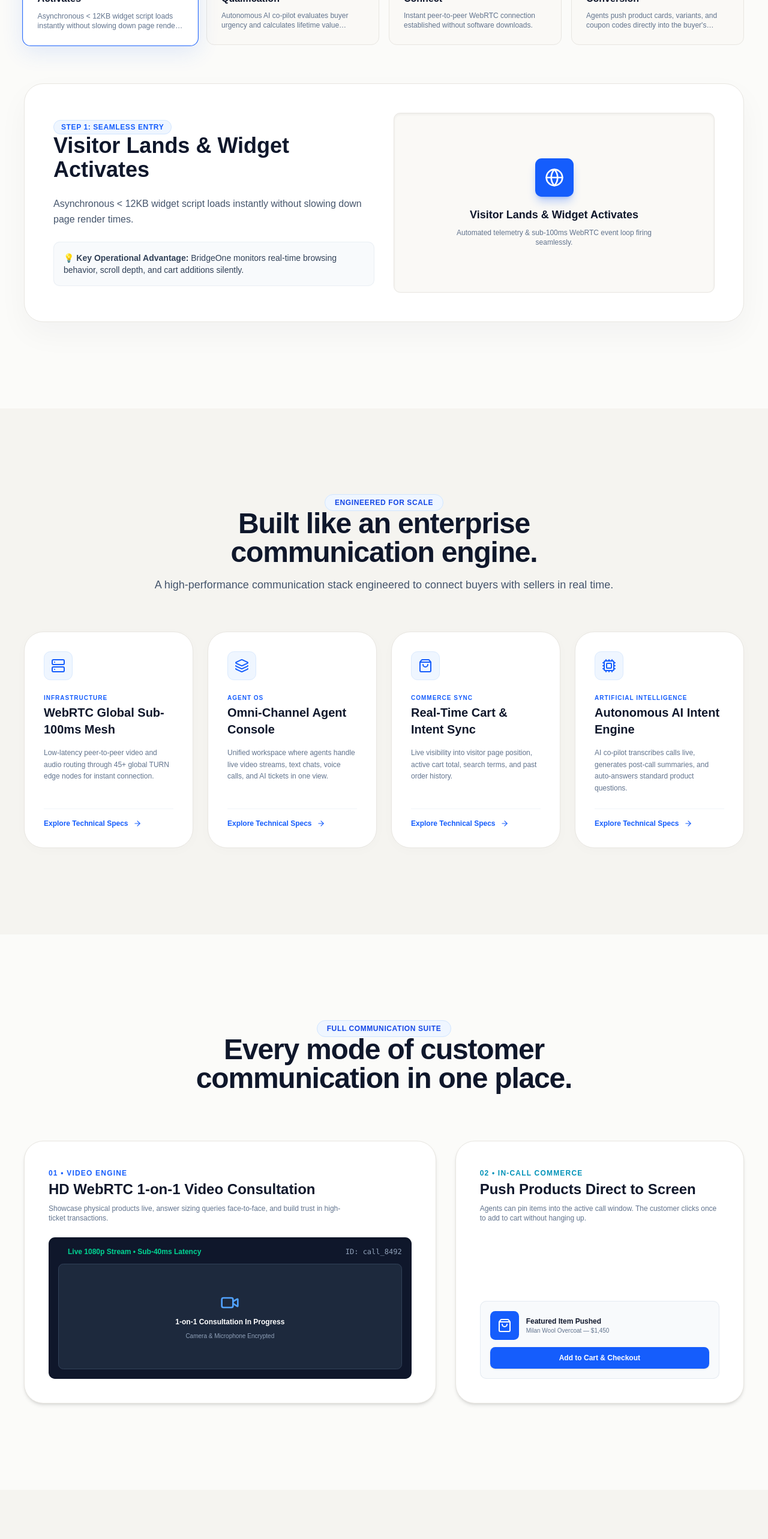
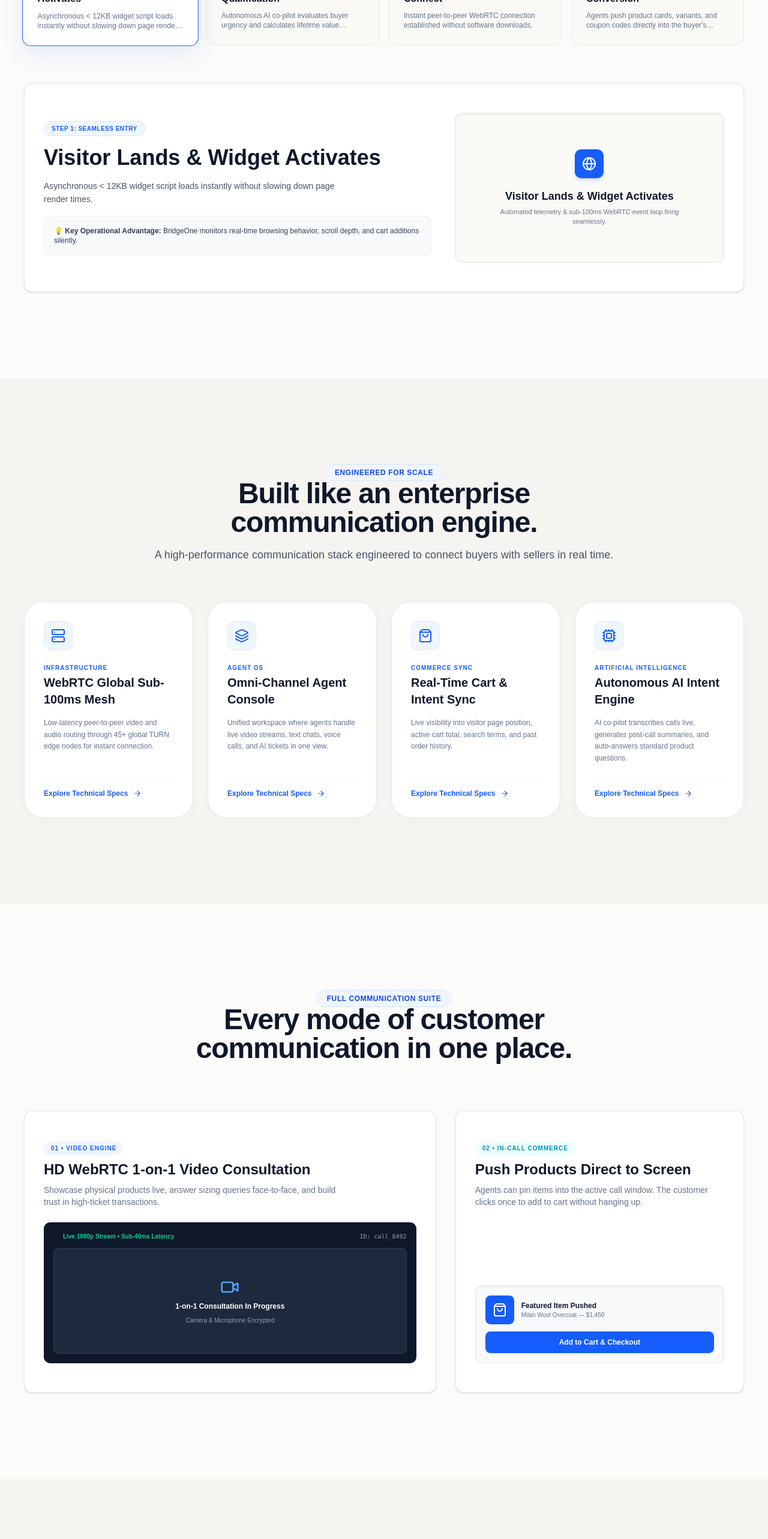
Before and after one commit to methenova/Bridgeone, a React (Vite) app: page / in a window 1280 px wide. Shown: the part 2180-4746 px from the top of the page at 60% size. Built offline with nearby package versions, Linux system fonts and the light colour scheme.

Commit message:
style: apply compact Shopify layout to other major cards (AI Assistant, Visitor Journey, Features)

```diff
--- a/src/features/landing/LandingPage.jsx
+++ b/src/features/landing/LandingPage.jsx
@@ -545,33 +545,35 @@ function VisitorJourney() {
         </div>
 
         {/* Active Stage Deep Dive Frame */}
-        <div className="p-8 md:p-12 rounded-[32px] bg-white border border-[#E8E6E1] shadow-[0_20px_50px_rgba(15,23,42,0.04)] grid grid-cols-1 lg:grid-cols-12 gap-8 items-center">
-          <div className="lg:col-span-6 space-y-6">
-            <span className="text-xs font-bold text-blue-600 bg-blue-50 px-3 py-1 rounded-full uppercase tracking-wider border border-blue-200/60">
+        <div className="py-8 px-4 md:py-12 md:px-8 rounded-3xl bg-white border border-[#E8E6E1] shadow-sm grid grid-cols-1 lg:grid-cols-12 gap-10 items-center">
+          <div className="lg:col-span-7 space-y-4">
+            <span className="text-[10px] font-bold text-blue-600 bg-blue-50 px-3 py-1 rounded-full uppercase tracking-wider border border-blue-200/60 inline-block">
               {steps[activeStep].badge}
             </span>
-            <h3 className="text-2xl md:text-4xl font-extrabold text-slate-900">
+            <h3 className="text-3xl md:text-4xl font-extrabold text-slate-900">
               {steps[activeStep].title}
             </h3>
-            <p className="text-base text-slate-600 leading-relaxed">
+            <p className="text-sm text-slate-600 leading-relaxed max-w-lg">
               {steps[activeStep].subtitle}
             </p>
-            <p className="text-sm font-medium text-slate-700 bg-slate-50 p-4 rounded-2xl border border-slate-200/60">
+            <p className="text-xs font-medium text-slate-700 bg-slate-50 p-4 rounded-2xl border border-slate-200/60">
               💡 <span className="font-bold">Key Operational Advantage:</span> {steps[activeStep].details}
             </p>
           </div>
 
-          <div className="lg:col-span-6 rounded-2xl bg-[#FAF9F6] border border-[#E8E6E1] p-6 shadow-inner flex flex-col justify-center items-center text-center min-h-[300px]">
-            <div className="h-16 w-16 rounded-2xl bg-blue-600 text-white flex items-center justify-center mb-4 shadow-lg shadow-blue-600/30">
+          <div className="lg:col-span-5 rounded-2xl bg-[#FAF9F6] border border-[#E8E6E1] p-8 shadow-inner flex flex-col justify-center items-center text-center min-h-[250px] space-y-4">
+            <div className="h-12 w-12 rounded-2xl bg-blue-600 text-white flex items-center justify-center shadow-md shadow-blue-600/20">
               {(() => {
                 const ActiveIcon = steps[activeStep].icon;
-                return <ActiveIcon className="w-8 h-8" />;
+                return <ActiveIcon className="w-6 h-6" />;
               })()}
             </div>
-            <h4 className="font-bold text-lg text-slate-900">{steps[activeStep].title}</h4>
-            <p className="text-xs text-slate-500 max-w-sm mt-2">
-              Automated telemetry & sub-100ms WebRTC event loop firing seamlessly.
-            </p>
+            <div>
+              <h4 className="font-bold text-lg text-slate-900">{steps[activeStep].title}</h4>
+              <p className="text-[11px] text-slate-500 max-w-xs mt-1">
+                Automated telemetry & sub-100ms WebRTC event loop firing seamlessly.
+              </p>
+            </div>
           </div>
         </div>
       </div>
@@ -673,17 +675,17 @@ function Features() {
         {/* Feature Grid with Real Software UI Representation */}
         <div className="grid grid-cols-1 lg:grid-cols-12 gap-8">
           {/* Feature 1: Live Video Engine */}
-          <div className="lg:col-span-7 p-8 md:p-10 rounded-[32px] bg-white border border-[#E8E6E1] shadow-md space-y-6">
+          <div className="lg:col-span-7 py-8 px-4 md:py-12 md:px-8 rounded-3xl bg-white border border-[#E8E6E1] shadow-sm space-y-6">
             <div className="space-y-2">
-              <span className="text-xs font-bold text-blue-600 uppercase tracking-widest">01 • Video Engine</span>
+              <span className="text-[10px] font-bold text-blue-600 uppercase tracking-widest bg-blue-50 px-3 py-1 rounded-full inline-block">01 • Video Engine</span>
               <h3 className="text-2xl font-extrabold text-slate-900">HD WebRTC 1-on-1 Video Consultation</h3>
-              <p className="text-xs text-slate-500 max-w-lg">
+              <p className="text-sm text-slate-500 max-w-lg">
                 Showcase physical products live, answer sizing queries face-to-face, and build trust in high-ticket transactions.
               </p>
             </div>
             {/* Real UI Mockup */}
             <div className="rounded-2xl bg-slate-900 p-4 text-white space-y-3 shadow-inner">
-              <div className="flex justify-between items-center text-xs">
+              <div className="flex justify-between items-center text-[10px]">
                 <span className="flex items-center gap-2 font-bold text-emerald-400">
                   <span className="h-2 w-2 rounded-full bg-emerald-400 animate-ping" />
                   Live 1080p Stream • Sub-40ms Latency
@@ -701,15 +703,15 @@ function Features() {
           </div>
 
           {/* Feature 2: In-Call Product Push */}
-          <div className="lg:col-span-5 p-8 md:p-10 rounded-[32px] bg-white border border-[#E8E6E1] shadow-md space-y-6 flex flex-col justify-between">
+          <div className="lg:col-span-5 py-8 px-4 md:py-12 md:px-8 rounded-3xl bg-white border border-[#E8E6E1] shadow-sm space-y-6 flex flex-col justify-between">
             <div className="space-y-2">
-              <span className="text-xs font-bold text-cyan-600 uppercase tracking-widest">02 • In-Call Commerce</span>
+              <span className="text-[10px] font-bold text-cyan-600 uppercase tracking-widest bg-cyan-50 px-3 py-1 rounded-full inline-block">02 • In-Call Commerce</span>
               <h3 className="text-2xl font-extrabold text-slate-900">Push Products Direct to Screen</h3>
-              <p className="text-xs text-slate-500">
+              <p className="text-sm text-slate-500">
                 Agents can pin items into the active call window. The customer clicks once to add to cart without hanging up.
               </p>
             </div>
-            <div className="p-4 rounded-2xl bg-slate-50 border border-slate-200/80 space-y-3">
+            <div className="p-4 rounded-2xl bg-slate-50 border border-slate-200/80 space-y-3 shadow-inner">
               <div className="flex items-center gap-3">
                 <div className="w-12 h-12 rounded-xl bg-blue-600 text-white flex items-center justify-center font-bold">
                   <ShoppingBag className="w-6 h-6" />
@@ -992,13 +994,13 @@ function DashboardShowcase() {
 function ShopifyIntegration() {
   return (
     <section id="shopify" className="py-16 md:py-20 bg-[#F5F4F0]">
-      <div className="max-w-[1200px] mx-auto px-6 sm:px-10">
-        <div className="p-6 md:p-10 rounded-3xl bg-white border border-[#E8E6E1] shadow-sm grid grid-cols-1 lg:grid-cols-12 gap-8 items-center">
+      <div className="max-w-[1400px] mx-auto px-4 sm:px-6 md:px-10">
+        <div className="py-8 px-4 md:py-12 md:px-8 rounded-3xl bg-white border border-[#E8E6E1] shadow-sm grid grid-cols-1 lg:grid-cols-12 gap-10 items-center">
           <div className="lg:col-span-7 space-y-4">
             <span className="text-[10px] font-bold text-emerald-700 bg-emerald-50 border border-emerald-200/60 px-3 py-1 rounded-full uppercase tracking-wider inline-block">
               1-Click Shopify Integration
             </span>
-            <h2 className="text-2xl md:text-3xl font-extrabold text-slate-900 tracking-tight">
+            <h2 className="text-3xl md:text-4xl font-extrabold text-slate-900 tracking-tight">
               Installs on Shopify in 60 seconds. <br className="hidden md:block"/>Zero coding required.
             </h2>
             <p className="text-sm text-slate-600 leading-relaxed max-w-lg">
@@ -1019,7 +1021,7 @@ function ShopifyIntegration() {
             </div>
           </div>
 
-          <div className="lg:col-span-5 rounded-2xl bg-[#FAF9F6] border border-[#E8E6E1] p-6 text-center space-y-4 shadow-inner">
+          <div className="lg:col-span-5 rounded-2xl bg-[#FAF9F6] border border-[#E8E6E1] p-8 text-center space-y-5 shadow-inner">
             <div className="h-12 w-12 rounded-2xl bg-emerald-600 text-white font-extrabold flex items-center justify-center text-xl mx-auto shadow-md shadow-emerald-600/20">
               S
             </div>
@@ -1127,27 +1129,29 @@ function Security() {
    ═══════════════════════════════════════════════════════════════════════════ */
 function AIAssistant() {
   return (
-    <section className="py-28 md:py-36 bg-[#FBFBF9]">
-      <div className="max-w-[1400px] mx-auto px-6 sm:px-10 space-y-16">
-        <div className="p-10 md:p-16 rounded-[32px] bg-white border border-[#E8E6E1] shadow-lg grid grid-cols-1 lg:grid-cols-12 gap-12 items-center">
-          <div className="lg:col-span-6 space-y-6">
-            <span className="text-xs font-bold text-blue-700 bg-blue-50 border border-blue-200/60 px-4 py-1.5 rounded-full uppercase tracking-wider">
+    <section className="py-16 md:py-20 bg-[#FBFBF9]">
+      <div className="max-w-[1400px] mx-auto px-4 sm:px-6 md:px-10">
+        <div className="py-8 px-4 md:py-12 md:px-8 rounded-3xl bg-white border border-[#E8E6E1] shadow-sm grid grid-cols-1 lg:grid-cols-12 gap-10 items-center">
+          <div className="lg:col-span-7 space-y-4">
+            <span className="text-[10px] font-bold text-blue-700 bg-blue-50 border border-blue-200/60 px-3 py-1 rounded-full uppercase tracking-wider inline-block">
               Autonomous AI Co-Pilot
             </span>
-            <h2 className="text-3xl md:text-5xl font-extrabold text-slate-900 tracking-tight">
+            <h2 className="text-3xl md:text-4xl font-extrabold text-slate-900 tracking-tight">
               24/7 AI Assistance for off-hours inquiries.
             </h2>
-            <p className="text-base text-slate-600 leading-relaxed">
+            <p className="text-sm text-slate-600 leading-relaxed max-w-lg">
               When human agents are offline, BridgeOne AI steps in to resolve queries, collect visitor details, and schedule warm callback appointments.
             </p>
           </div>
 
-          <div className="lg:col-span-6 p-6 rounded-2xl bg-[#FAF9F6] border border-[#E8E6E1] space-y-4">
-            <div className="flex items-center gap-3">
-              <Bot className="w-8 h-8 text-blue-600" />
+          <div className="lg:col-span-5 p-8 rounded-2xl bg-[#FAF9F6] border border-[#E8E6E1] space-y-5 shadow-inner text-center">
+            <div className="flex flex-col items-center gap-3">
+              <div className="h-12 w-12 rounded-2xl bg-blue-600 text-white font-extrabold flex items-center justify-center mx-auto shadow-md shadow-blue-600/20">
+                <Bot className="w-6 h-6" />
+              </div>
               <div>
-                <h4 className="font-bold text-sm text-slate-900">BridgeOne Conversational AI</h4>
-                <p className="text-xs text-emerald-600 font-semibold">Active & Resolving Queries</p>
+                <h4 className="font-bold text-lg text-slate-900">BridgeOne Conversational AI</h4>
+                <p className="text-[11px] text-emerald-600 font-semibold mt-1">Active & Resolving Queries</p>
               </div>
             </div>
             <div className="p-4 rounded-xl bg-white border border-slate-200 text-xs space-y-2">
```
